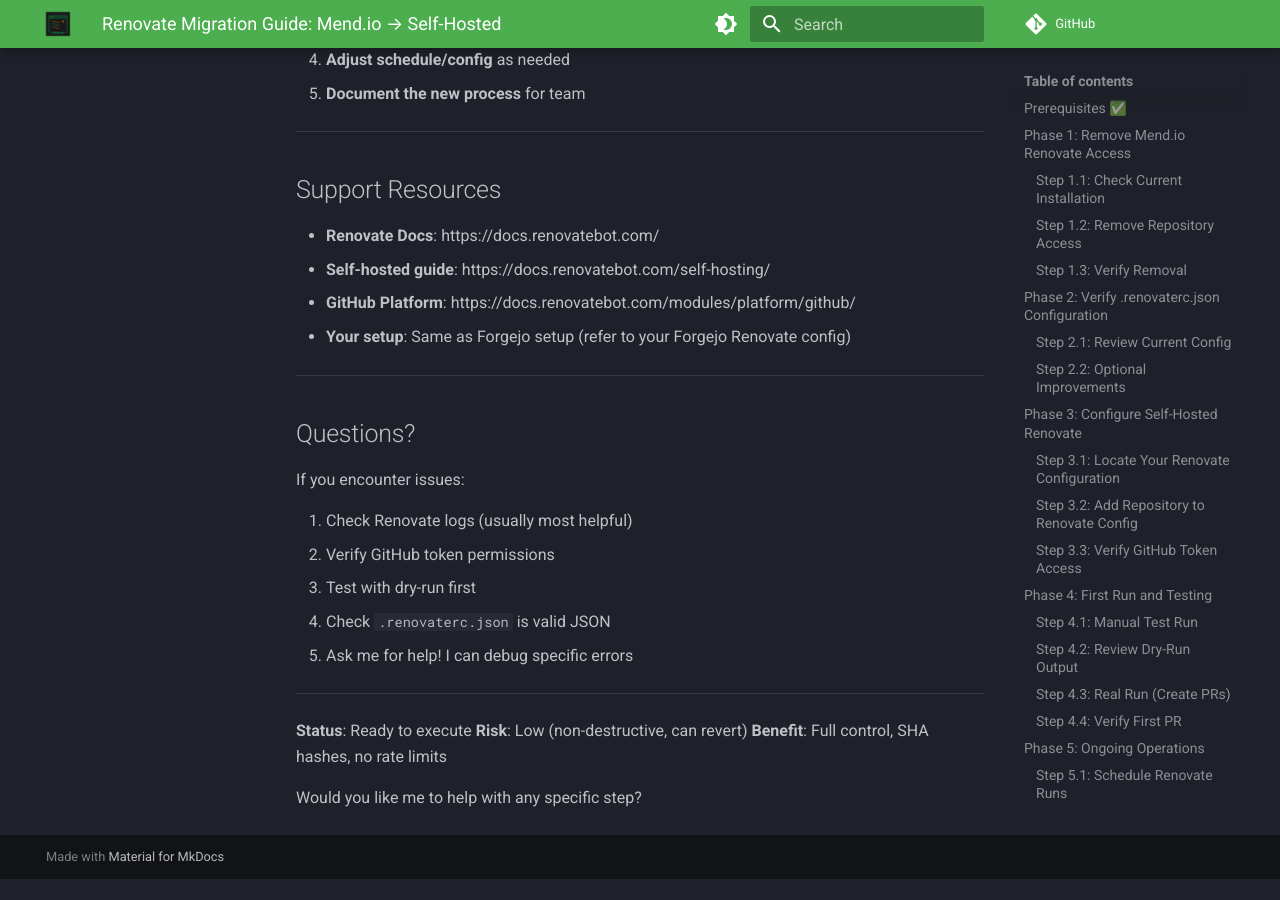
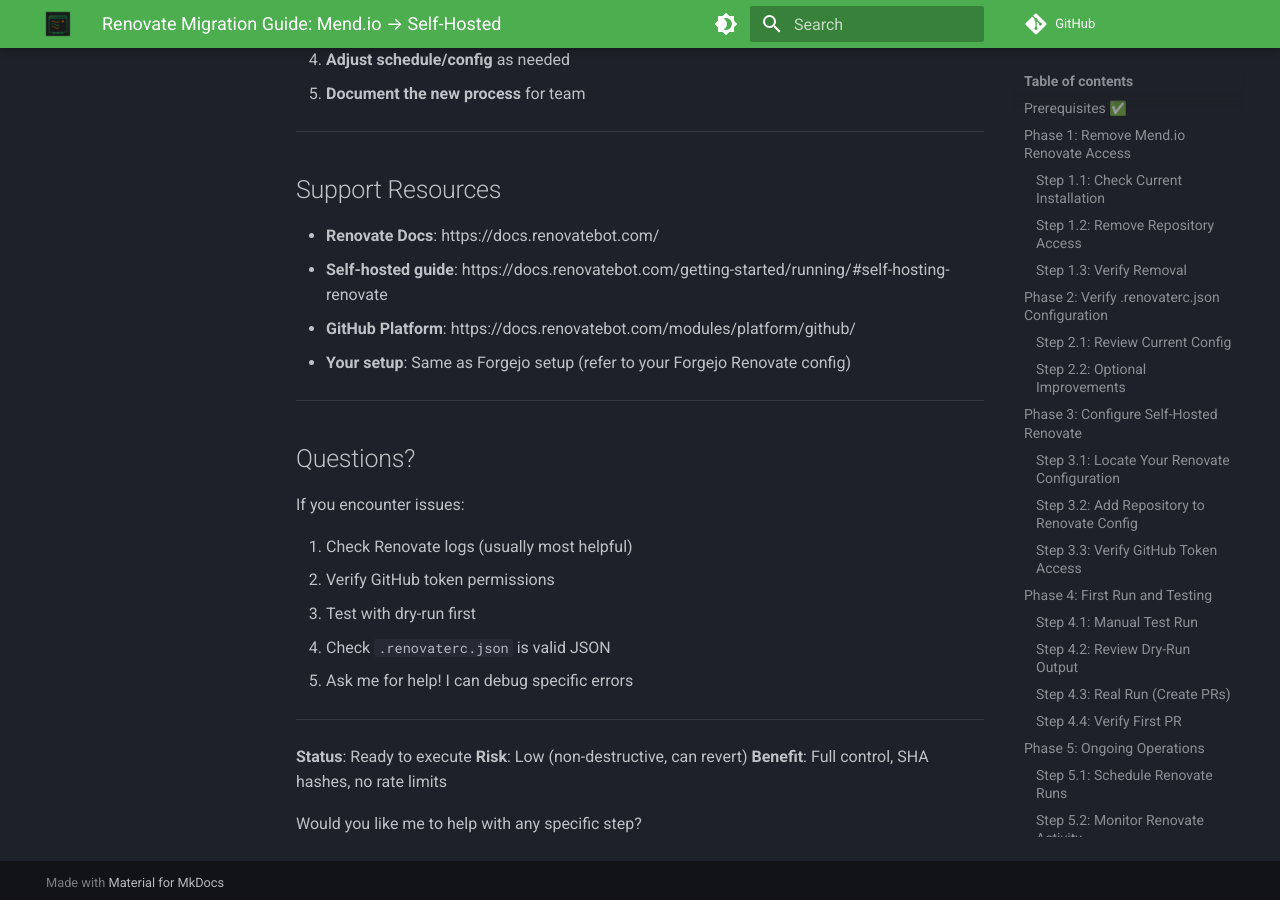
Before and after one commit to reuteras/miniflux-tui-py, an MkDocs documentation site: the page built from docs/RENOVATE_MIGRATION.md, in a window 1280 px wide and 900 px high, scrolled down 11000 px. Built offline with MkDocs 1.6.1 and Material for MkDocs 9.7.7, drawn with Linux system fonts in a browser that asks for light colours; comment, search, counter and statistics services are not loaded; before the commit the page ends 11879 px from its top, so only the background shows below that; some of the changed lines change nothing that is shown.

Commit message:
docs: update self-hosted Renovate link

```diff
--- a/docs/RENOVATE_MIGRATION.md
+++ b/docs/RENOVATE_MIGRATION.md
@@ -523,7 +523,7 @@
 ## Support Resources
 
 - **Renovate Docs**: https://docs.renovatebot.com/
-- **Self-hosted guide**: https://docs.renovatebot.com/self-hosting/
+- **Self-hosted guide**: https://docs.renovatebot.com/getting-started/running/#self-hosting-renovate
 - **GitHub Platform**: https://docs.renovatebot.com/modules/platform/github/
 - **Your setup**: Same as Forgejo setup (refer to your Forgejo Renovate config)
 
```
